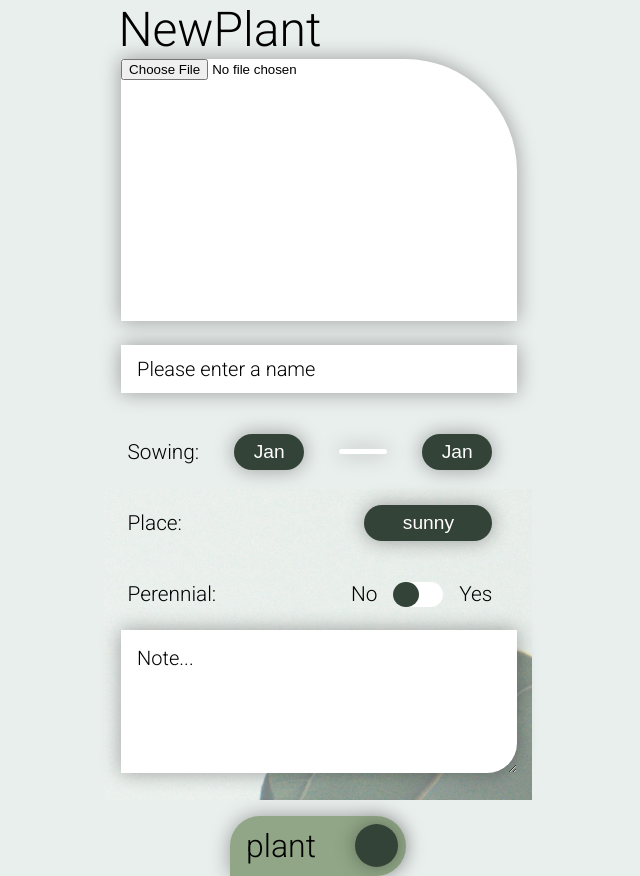
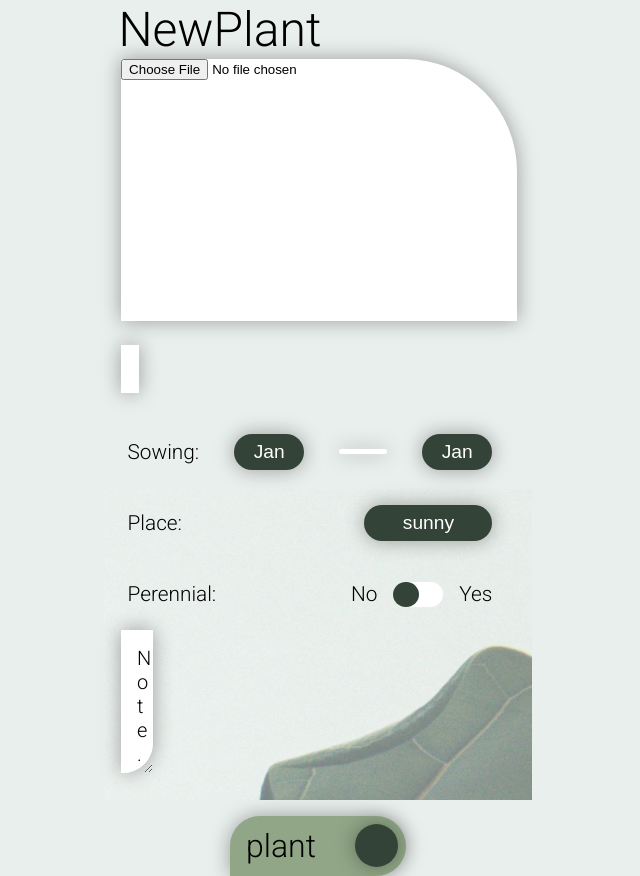
Before and after one commit to MaxMuecket/pocket-garden, a React (Vite) app: page /new-plant in a window 1280 px wide. Shown: the whole page, without its empty margins (322-962 px from the left). Built offline with nearby package versions, Linux system fonts and the light colour scheme.

Commit message:
💄 Update PageInput and PageTextarea component

```diff
--- a/src/app/components/PageInput/PageInput.module.css
+++ b/src/app/components/PageInput/PageInput.module.css
@@ -1,5 +1,5 @@
 .newPlantName {
-  width: 24.75rem;
+  width: 100%;
   height: 3rem;
   box-shadow: 0 0 1.25rem rgba(0, 0, 0, 0.35);
   border-width: 0;
@@ -11,7 +11,7 @@
 }
 
 .newTaskTitle {
-  width: 24.75rem;
+  width: 100%;
   height: 3rem;
   box-shadow: 0 0 1.25rem rgba(0, 0, 0, 0.35);
   border-width: 0;
@@ -25,7 +25,7 @@
 }
 
 .newTaskDate {
-  width: 24.75rem;
+  width: 100%;
   height: 3rem;
   box-shadow: 0 0 1.25rem rgba(0, 0, 0, 0.35);
   border-width: 0;
--- a/src/app/components/PageTextarea/PageTextarea.module.css
+++ b/src/app/components/PageTextarea/PageTextarea.module.css
@@ -1,5 +1,5 @@
 .newPlantNote {
-  width: 24.75rem;
+  width: 100%;
   height: 8.938rem;
   box-shadow: 0 0 1.25rem rgba(0, 0, 0, 0.35);
   border-width: 0;
@@ -12,7 +12,7 @@
 }
 
 .newTaskDescription {
-  width: 24.75rem;
+  width: 100%;
   height: 33.188rem;
   box-shadow: 0 0 1.25rem rgba(0, 0, 0, 0.35);
   border-width: 0;
```
